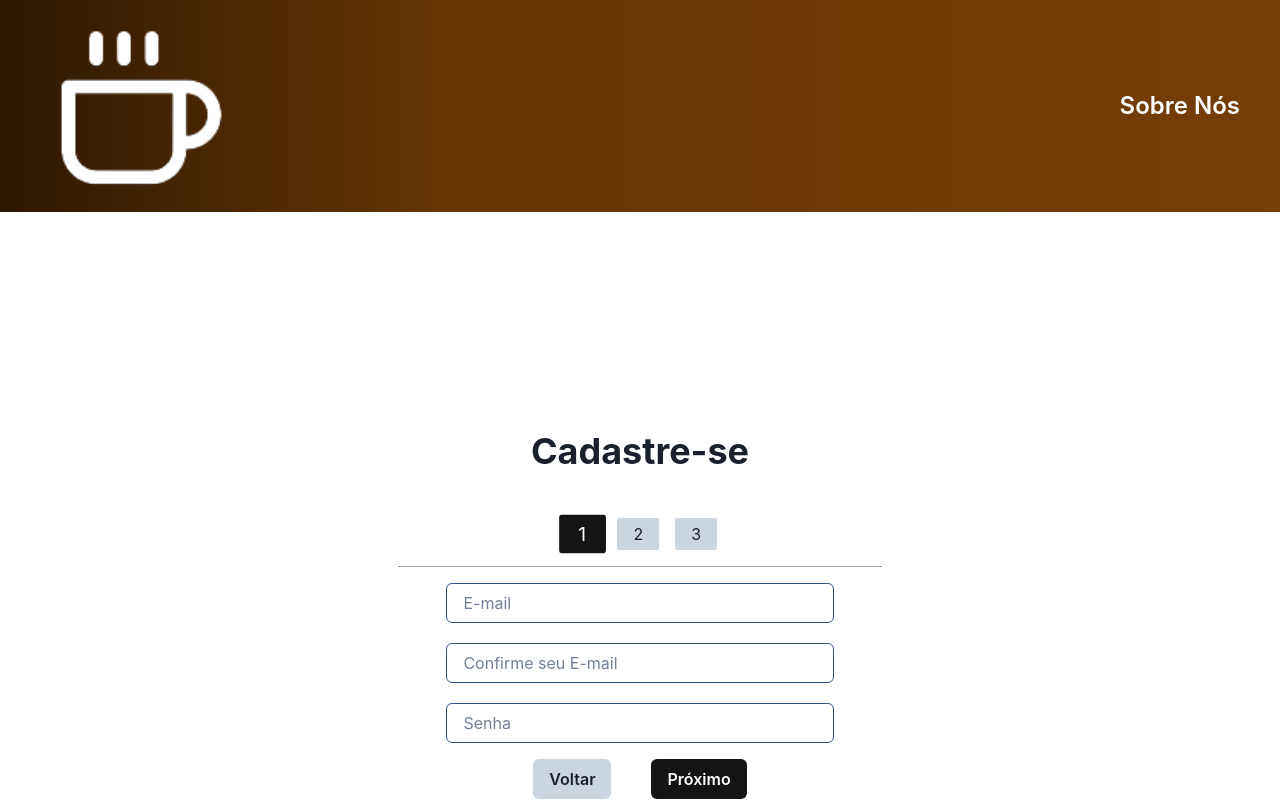
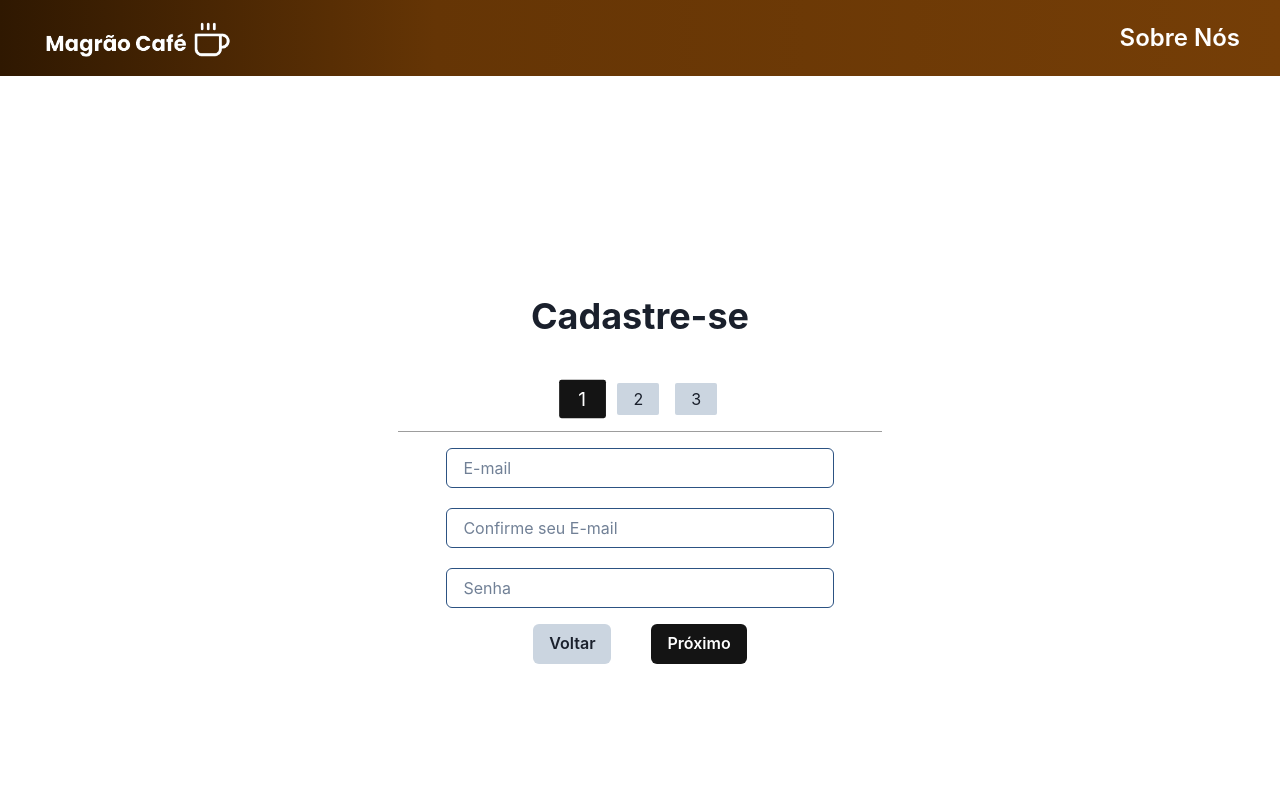
Before and after one commit to MathBR18/MagraoCafe, a React (Vite) app: page / in a window 1280 px wide. Shown: the top 801 px of the page. Built offline with nearby package versions, Linux system fonts and the light colour scheme.

Commit message:
teste de imagem 2

```diff
--- a/src/App.jsx
+++ b/src/App.jsx
@@ -41,7 +41,7 @@ function App() {
       justifyContent="space-between"
       alignItems="center"
       py={4}>
-        <C.Image src="public/cafe-logo1.png"
+        <C.Image src="public/magraologo.png"
           alt="Logo do Magrão Café"
           w={{ base: "46%", md: "15%", lg: "15%" }}
           h="15%"
```
Also changed, not shown: public/magraologo.png (renamed from public/Magrao-logo3.png).
